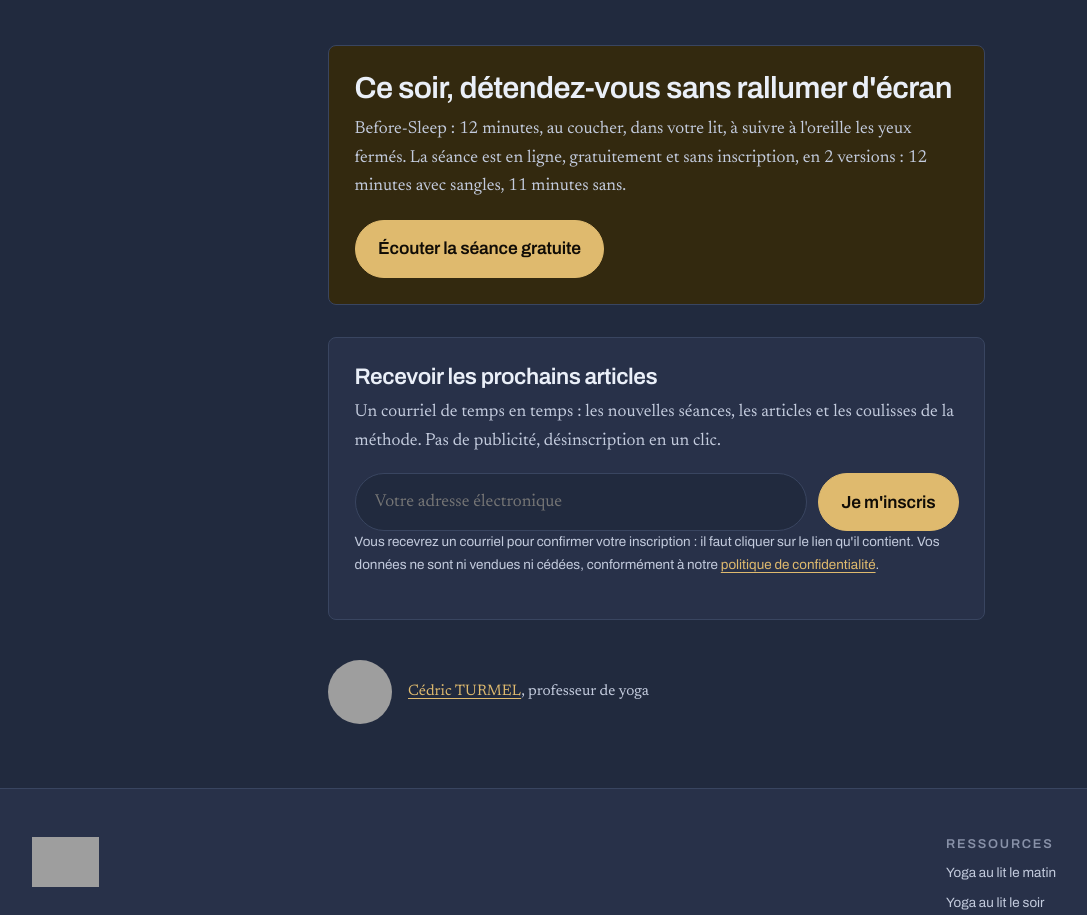
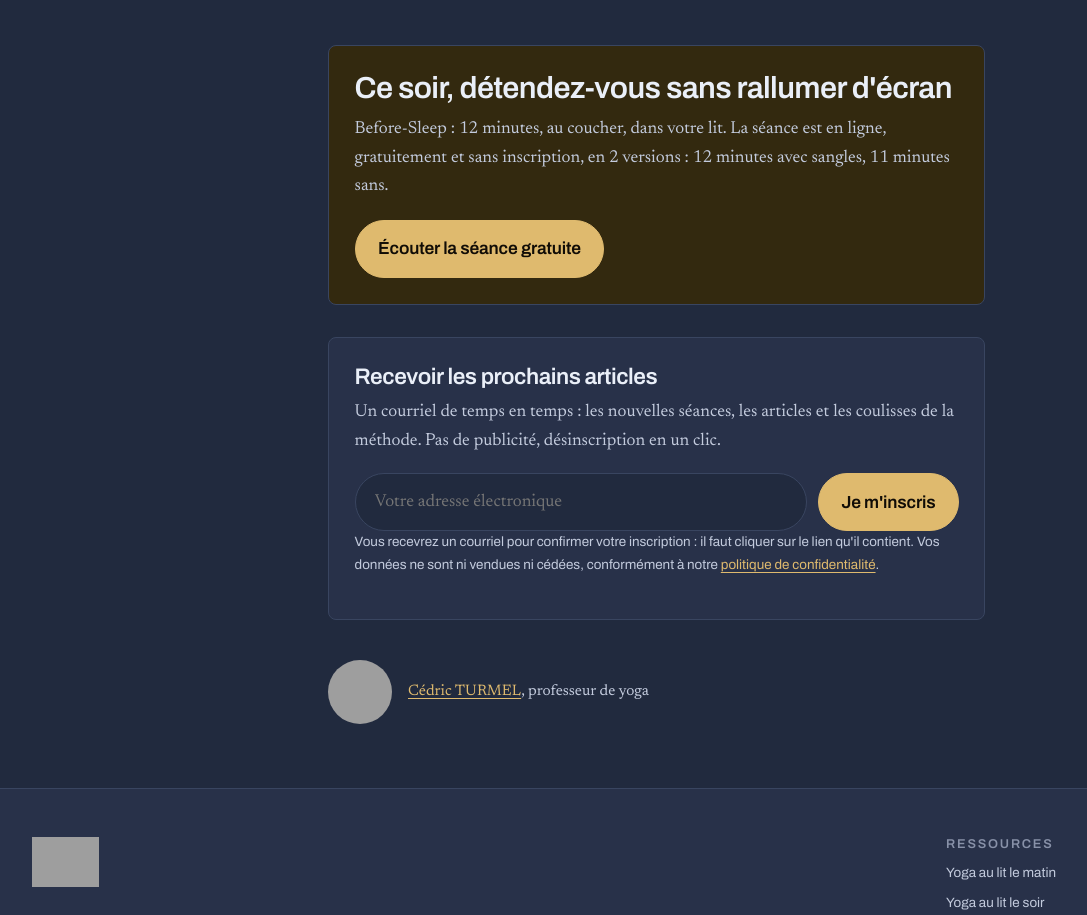
Before and after one commit to cedric-tur/before-site, a plain HTML site: page blog/yoga-au-lit-le-soir/index.html in a window 1280 px wide. Shown: the part 5645-6560 px from the top of the page, without its empty margins (96-1183 px from the left). Drawn offline with Linux system fonts and the light colour scheme; grey boxes are pictures that could not be loaded.

Commit message:
Retire la mention des yeux fermes des 2 encarts de fin d'article
Demande de Cedric. Les encarts de yoga-au-lit-le-matin et le-soir disaient
« a suivre a l'oreille les yeux fermes » : la phrase s'arrete maintenant au
lieu et au moment. Les montants en euros recoivent au passage leur espace
insecable, le signe partait seul a la ligne.

Co-Authored-By: Claude Opus 5 <noreply@anthropic.com>

```diff
--- a/blog/yoga-au-lit-le-soir/index.html
+++ b/blog/yoga-au-lit-le-soir/index.html
@@ -211,7 +211,7 @@
 
   <aside class="cta">
     <h2>Ce soir, détendez-vous sans rallumer d'écran</h2>
-    <p>Before-Sleep : 12 minutes, au coucher, dans votre lit, à suivre à l'oreille les yeux fermés. La séance est en ligne, gratuitement et sans inscription, en 2 versions : 12 minutes avec sangles, 11 minutes sans.</p>
+    <p>Before-Sleep : 12 minutes, au coucher, dans votre lit. La séance est en ligne, gratuitement et sans inscription, en 2 versions : 12 minutes avec sangles, 11 minutes sans.</p>
     <a class="btn" href="/?utm_source=blog-yoga-au-lit-le-soir#accueil">Écouter la séance gratuite</a>
   </aside>
 
```
Also changed, not shown: blog/yoga-au-lit-le-matin/index.html (+2 -2 lines).
